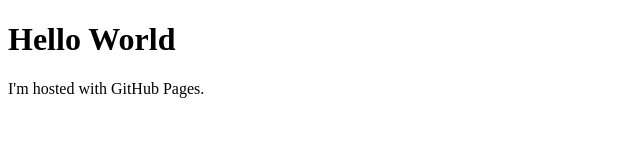
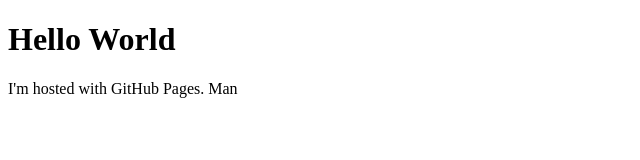
Before and after one commit to yupaman77/yupaman77.github.io, a plain HTML site: page index.html in a window 1280 px wide. Shown: the full height of the page, 0-640 px from the left. Drawn offline with Linux system fonts and the light colour scheme.

Commit message:
Update index.html

```diff
--- a/index.html
+++ b/index.html
@@ -2,6 +2,6 @@
 <html>
 <body>
 <h1>Hello World</h1>
-<p>I'm hosted with GitHub Pages.</p>
+<p>I'm hosted with GitHub Pages. Man</p>
 </body>
 </html>
```
